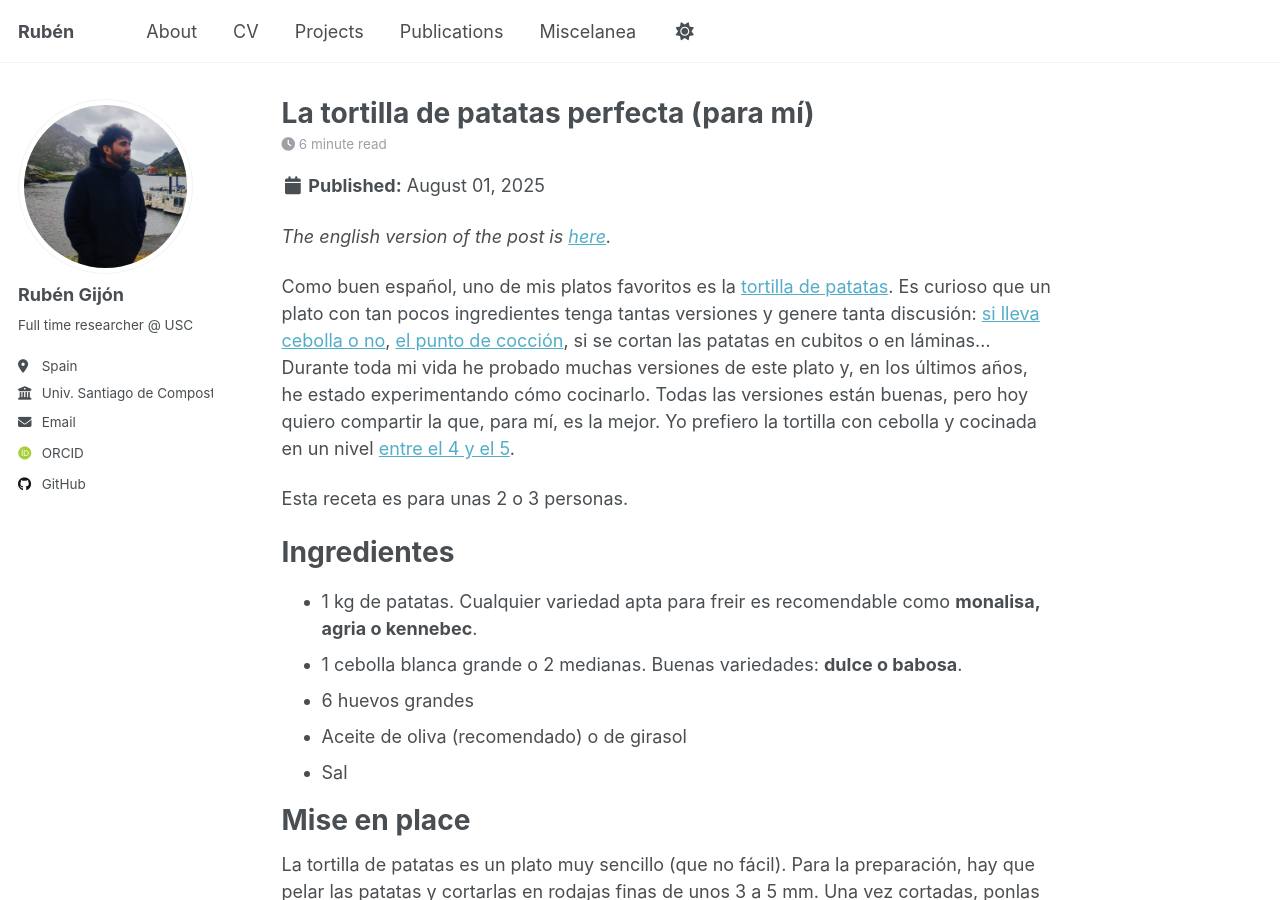
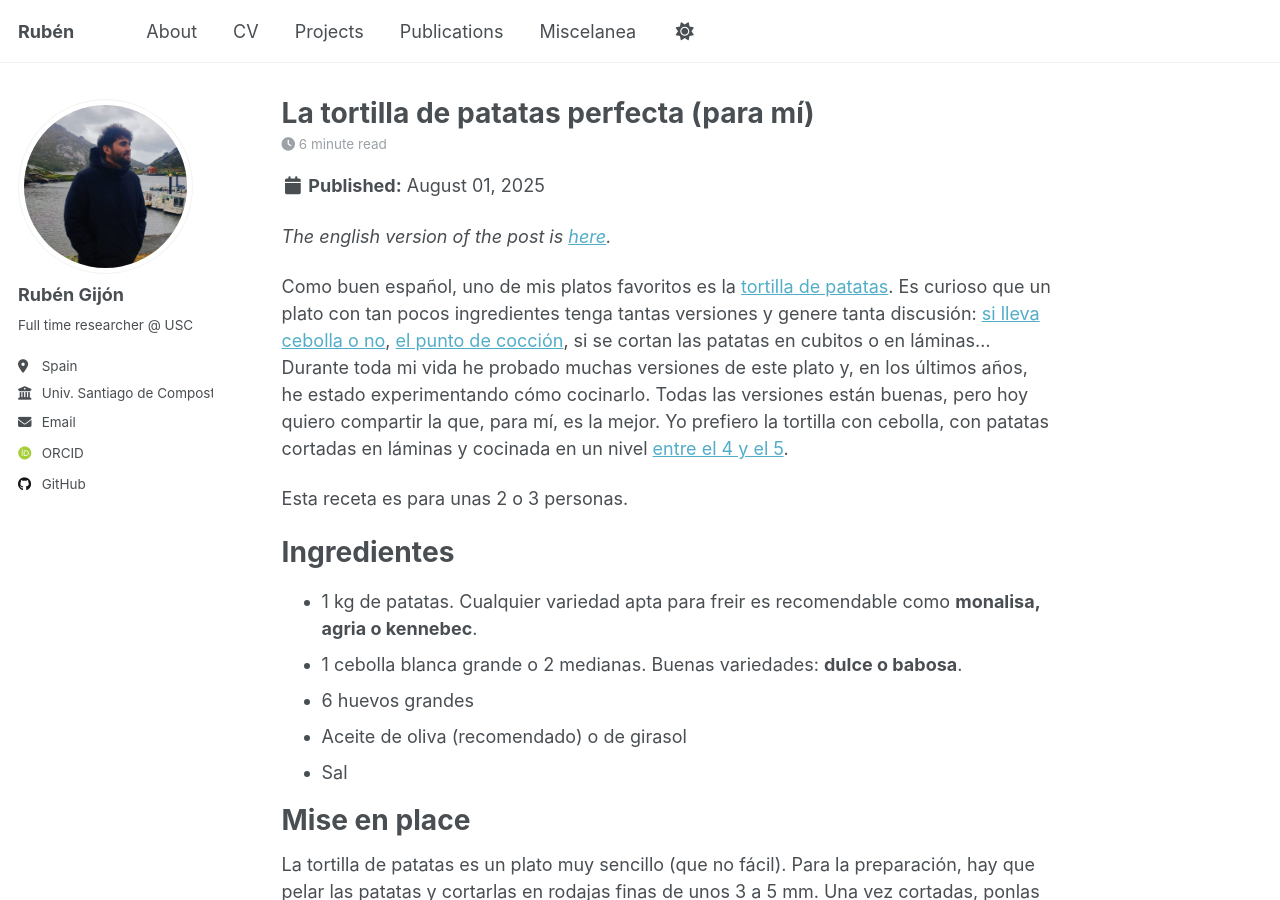
Before and after one commit to rubzip/rubzip.github.io, a Jekyll site: the page built from _posts/2025-08-01-tortilla.md, in a window 1280 px wide and 900 px high. Built offline with Jekyll 4.4.1, drawn with Linux system fonts in a browser that asks for light colours; some web fonts are replaced; a script that is not in the unit is left out; some of the changed text lies outside the part shown.

Commit message:
Update 2025-08-01-tortilla.md

```diff
--- a/_posts/2025-08-01-tortilla.md
+++ b/_posts/2025-08-01-tortilla.md
@@ -10,7 +10,7 @@
 
 *The english version of the post is [here](/posts/2025/08/en-tortilla-patatas/).*
 
-Como buen español, uno de mis platos favoritos es la [tortilla de patatas](https://es.wikipedia.org/wiki/Tortilla_de_patatas). Es curioso que un plato con tan pocos ingredientes tenga tantas versiones y genere tanta discusión: [si lleva cebolla o no](https://www.reddit.com/r/askspain/comments/n19mdt/tortilla_de_patatas_with_or_without_onion_what_do/), [el punto de cocción](https://www.reddit.com/r/spain/comments/ullhvp/grado_de_cuajaci%C3%B3n_de_la_tortilla_de_patatas_yo/), si se cortan las patatas en cubitos o en láminas... Durante toda mi vida he probado muchas versiones de este plato y, en los últimos años, he estado experimentando cómo cocinarlo. Todas las versiones están buenas, pero hoy quiero compartir la que, para mí, es la mejor. Yo prefiero la tortilla con cebolla y cocinada en un nivel [entre el 4 y el 5](https://www.reddit.com/r/spain/comments/ullhvp/grado_de_cuajaci%C3%B3n_de_la_tortilla_de_patatas_yo/#lightbox).
+Como buen español, uno de mis platos favoritos es la [tortilla de patatas](https://es.wikipedia.org/wiki/Tortilla_de_patatas). Es curioso que un plato con tan pocos ingredientes tenga tantas versiones y genere tanta discusión: [si lleva cebolla o no](https://www.reddit.com/r/askspain/comments/n19mdt/tortilla_de_patatas_with_or_without_onion_what_do/), [el punto de cocción](https://www.reddit.com/r/spain/comments/ullhvp/grado_de_cuajaci%C3%B3n_de_la_tortilla_de_patatas_yo/), si se cortan las patatas en cubitos o en láminas... Durante toda mi vida he probado muchas versiones de este plato y, en los últimos años, he estado experimentando cómo cocinarlo. Todas las versiones están buenas, pero hoy quiero compartir la que, para mí, es la mejor. Yo prefiero la tortilla con cebolla, con patatas cortadas en láminas y cocinada en un nivel [entre el 4 y el 5](https://www.reddit.com/media?url=https%3A%2F%2Fi.redd.it%2Fc4kj77b1hey81.jpg).
 
 Esta receta es para unas 2 o 3 personas.
 
```
Also changed, not shown: other parts of _posts/2025-08-01-tortilla.md (+1 -1 lines).
